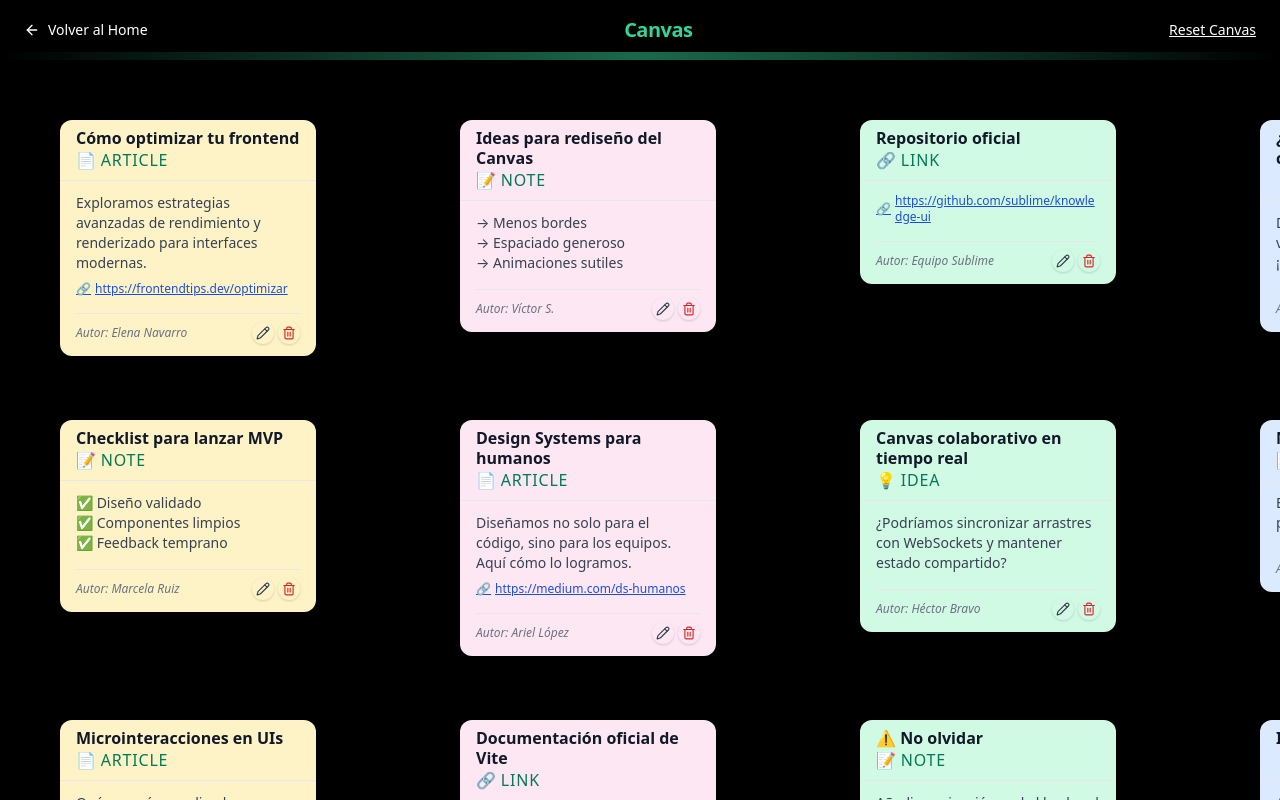
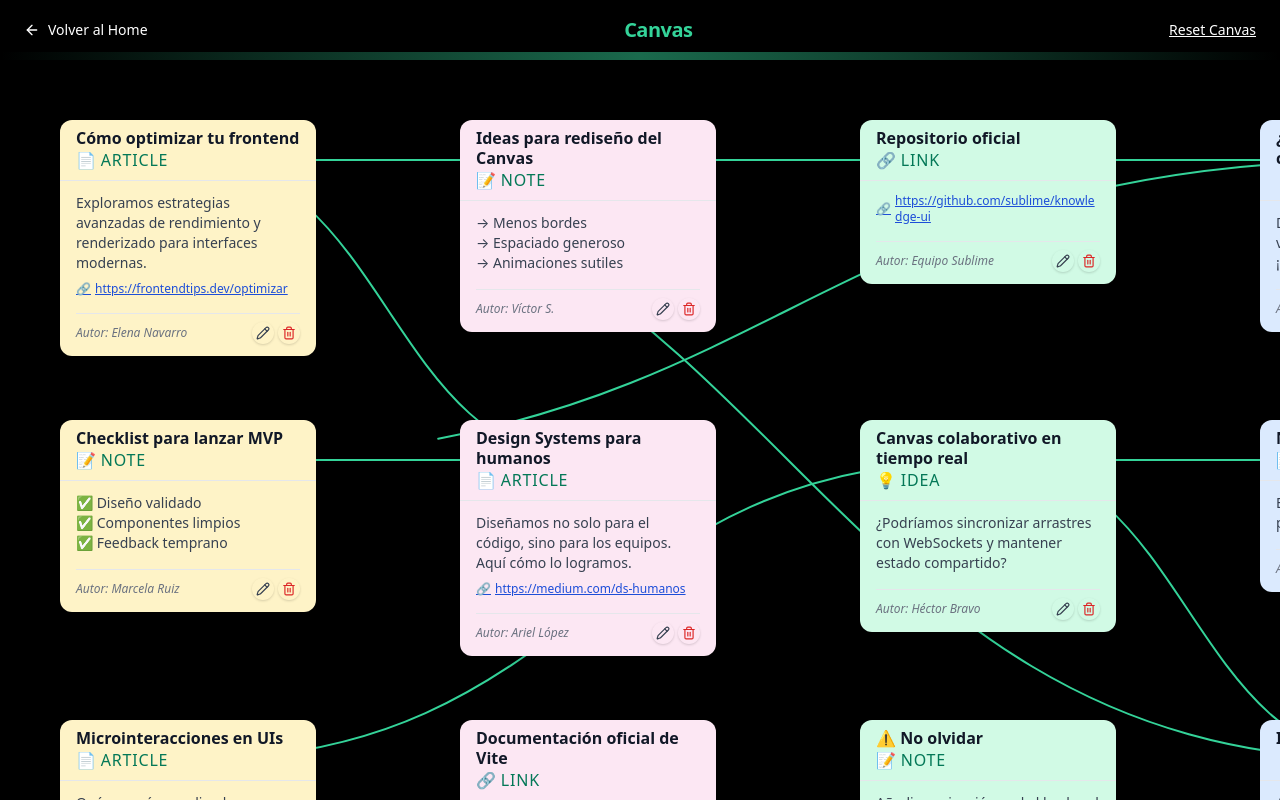
Before and after one commit to Ahauk/knowledge-spaces, a React (Vite) app: page /canvas in a window 1280 px wide. Built offline with nearby package versions, Linux system fonts and the light colour scheme.

Commit message:
Add connections layers into the Cards

```diff
--- /dev/null
+++ b/src/components/ConnectionLayer.tsx
@@ -0,0 +1,64 @@
+import React from 'react';
+
+export type Position = {
+  x: number;
+  y: number;
+};
+
+export type ConnectionLayerProps = {
+  positions: Record<string, Position>;
+  connections: { from: string; to: string }[];
+};
+
+export const ConnectionLayer: React.FC<ConnectionLayerProps> = ({
+  positions,
+  connections,
+}) => {
+  return (
+    <svg
+      width='4000'
+      height='4000'
+      viewBox='0 0 4000 4000'
+      className='absolute top-0 left-0 pointer-events-none -z-10'
+    >
+      {connections.map(({ from, to }) => {
+        const start = positions[from];
+        const end = positions[to];
+
+        if (!start || !end) return null;
+
+        const startX = start.x + 128;
+        const startY = start.y + 40;
+        const endX = end.x + 128;
+        const endY = end.y + 40;
+        const controlX = (startX + endX) / 2;
+
+        const path = `M ${startX} ${startY} C ${controlX} ${startY}, ${controlX} ${endY}, ${endX} ${endY}`;
+
+        return (
+          <path
+            key={`${from}-${to}-${startX}-${startY}-${endX}-${endY}`}
+            d={path}
+            fill='none'
+            stroke='rgba(52, 211, 153, 1)'
+            strokeWidth={2}
+            strokeLinecap='round'
+            style={{
+              strokeDasharray: 1000,
+              strokeDashoffset: 1000,
+              animation: 'drawLine 1s ease forwards',
+            }}
+          />
+        );
+      })}
+
+      <style>{`
+        @keyframes drawLine {
+          to {
+            stroke-dashoffset: 0;
+          }
+        }
+      `}</style>
+    </svg>
+  );
+};
--- a/src/pages/Canvas.tsx
+++ b/src/pages/Canvas.tsx
@@ -3,6 +3,7 @@ import { ArrowLeft } from 'lucide-react';
 import { useEffect, useState } from 'react';
 import { Link } from 'react-router-dom';
 import { Card } from '../components/Card';
+import { ConnectionLayer } from '../components/ConnectionLayer';
 import { getCards } from '../services/api';
 import { Card as CardType } from '../services/mock';
 import { useCardStore } from '../store/useCardStore';
@@ -77,6 +78,13 @@ export const Canvas = () => {
     }
   };
 
+  const connections = cards.flatMap((card) =>
+    (card.related ?? []).map((relatedId) => ({
+      from: String(card.id),
+      to: String(relatedId),
+    }))
+  );
+
   return (
     <div className='min-h-screen w-full bg-black text-white flex flex-col'>
       <header className='relative w-full flex justify-between items-center px-6 py-4 bg-black z-10'>
@@ -127,6 +135,10 @@ export const Canvas = () => {
         style={{ transform: 'none' }}
       >
         <div className='w-[4000px] h-[4000px] bg-neutral-900 relative'>
+          <ConnectionLayer
+            positions={positions}
+            connections={connections}
+          />
           <DndContext
             onDragEnd={handleDragEnd}
             key={animationKey}
--- a/src/services/mock.ts
+++ b/src/services/mock.ts
@@ -7,6 +7,7 @@ export interface Card {
     author: string;
     url?: string;
   };
+  related?: number[];
 }
 
 export const mockCards = [
@@ -20,6 +21,7 @@ export const mockCards = [
       author: 'Elena Navarro',
       url: 'https://frontendtips.dev/optimizar',
     },
+    related: [102, 103],
   },
   {
     id: 102,
@@ -30,6 +32,7 @@ export const mockCards = [
         '→ Menos bordes\n→ Espaciado generoso\n→ Animaciones sutiles',
       author: 'Víctor S.',
     },
+    related: [104],
   },
   {
     id: 103,
@@ -40,6 +43,7 @@ export const mockCards = [
       author: 'Equipo Sublime',
       url: 'https://github.com/sublime/knowledge-ui',
     },
+    related: [],
   },
   {
     id: 104,
@@ -50,6 +54,7 @@ export const mockCards = [
         'Detectar relaciones semánticas y visualizarlas automáticamente. ¡Boom!',
       author: 'Samurai Dev',
     },
+    related: [105],
   },
   {
     id: 105,
@@ -60,6 +65,7 @@ export const mockCards = [
         '✅ Diseño validado\n✅ Componentes limpios\n✅ Feedback temprano',
       author: 'Marcela Ruiz',
     },
+    related: [106],
   },
   {
     id: 106,
@@ -71,6 +77,7 @@ export const mockCards = [
       author: 'Ariel López',
       url: 'https://medium.com/ds-humanos',
     },
+    related: [101],
   },
   {
     id: 107,
@@ -81,6 +88,7 @@ export const mockCards = [
         '¿Podríamos sincronizar arrastres con WebSockets y mantener estado compartido?',
       author: 'Héctor Bravo',
     },
+    related: [108, 109],
   },
   {
     id: 108,
@@ -91,6 +99,7 @@ export const mockCards = [
         'Esto podría ser una nota rápida para no olvidar algo importante.',
       author: 'Yo mismo',
     },
+    related: [],
   },
   {
     id: 109,
@@ -102,6 +111,7 @@ export const mockCards = [
       author: 'Estudio Motion',
       url: 'https://uimicro.com/articulo',
     },
+    related: [],
   },
   {
     id: 110,
@@ -112,6 +122,7 @@ export const mockCards = [
       author: 'ViteJS',
       url: 'https://vitejs.dev/',
     },
+    related: [],
   },
   {
     id: 111,
@@ -121,6 +132,7 @@ export const mockCards = [
       description: 'Añadir paginación real al backend cuando esté disponible',
       author: 'Dev team',
     },
+    related: [],
   },
   {
     id: 112,
@@ -130,6 +142,7 @@ export const mockCards = [
       description: 'Agregar snapping, zoom inteligente y agrupación automática',
       author: 'Víctor',
     },
+    related: [101, 107],
   },
 ];
 
```
